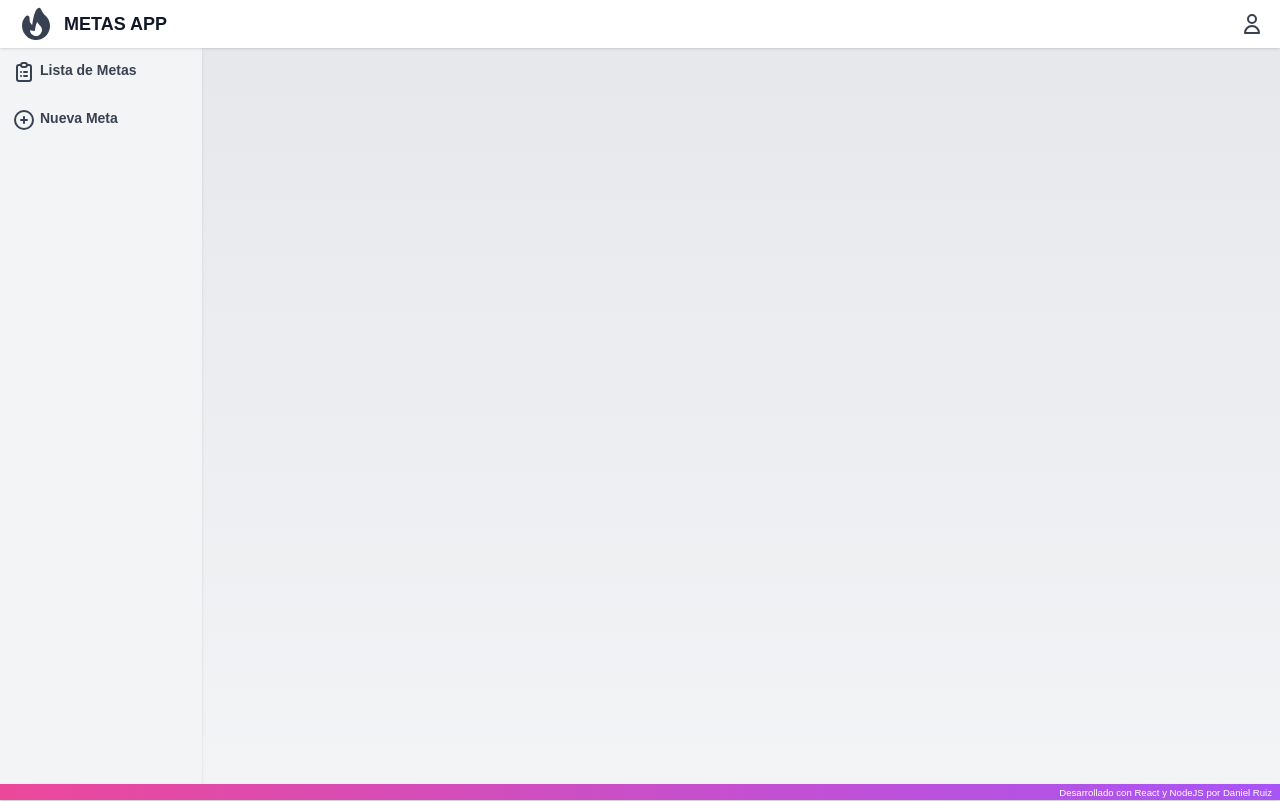
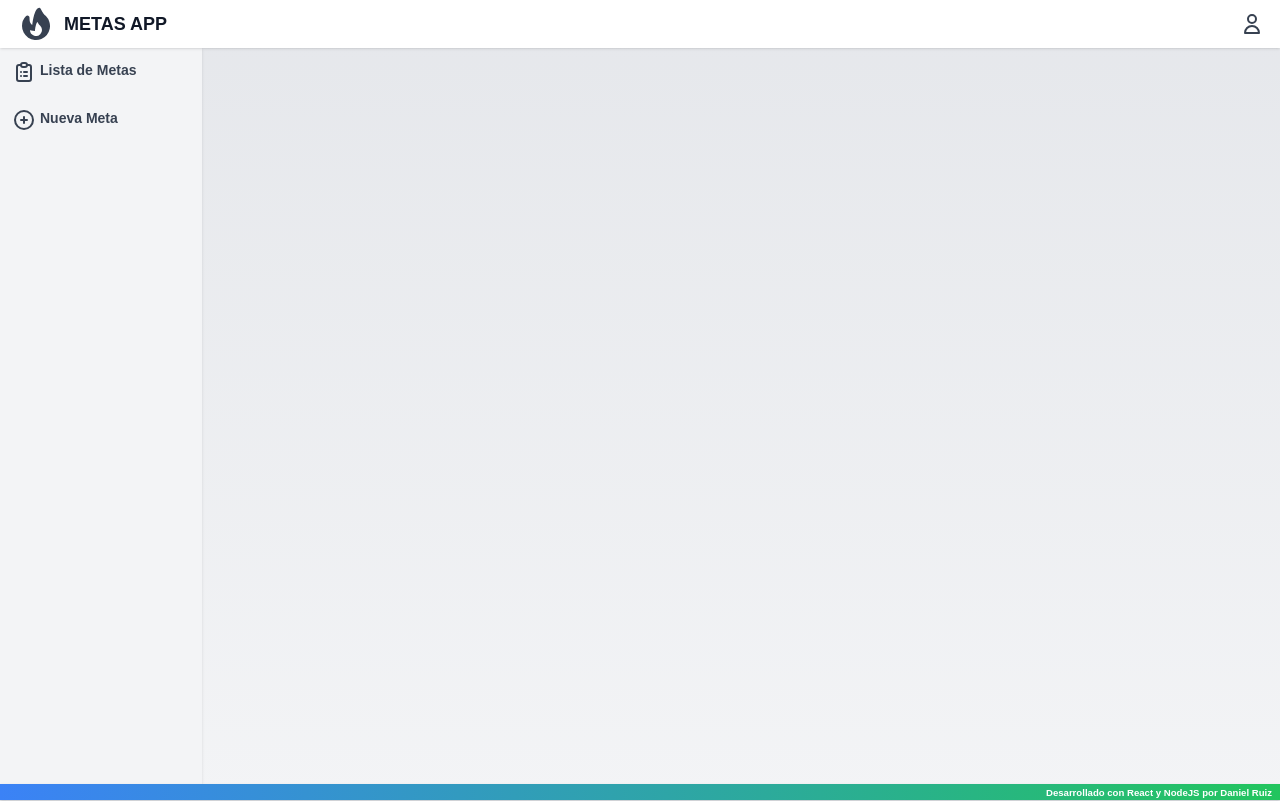
Before and after one commit to danuruiz7/metasapp, a React (Vite) app: page / in a window 1280 px wide. Built offline with nearby package versions, Linux system fonts and the light colour scheme.

Commit message:
cambio de estilos en el pie de pagina

```diff
--- a/src/components/compartidos/Pie.module.css
+++ b/src/components/compartidos/Pie.module.css
@@ -1,3 +1,3 @@
 .pie {
-  @apply shadow bg-gradient-to-r from-pink-500 to-purple-500 h-md text-xs text-right pr-2 text-white relative;
+  @apply shadow bg-gradient-to-r from-blue-500 to-green-500 h-md font-bold text-xs text-right pr-2 text-white relative;
 }
```
